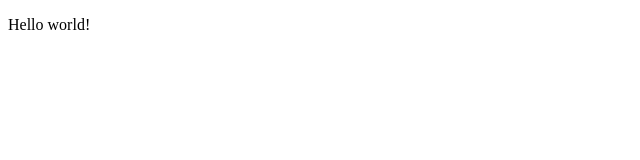
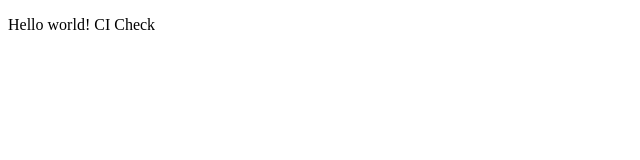
Before and after one commit to aleyakovle/react-spa-private, a React (Create React App) app in the folder client/: page / in a window 1280 px wide. Shown: the top 160 px of the page, without its empty margins (0-640 px from the left). Built offline with nearby package versions, Linux system fonts and the light colour scheme; the HTML template or start-up script is replaced by a standard one.

Commit message:
AWS Amplify CI check

```diff
--- a/client/src/App.tsx
+++ b/client/src/App.tsx
@@ -2,6 +2,6 @@ import React from "react";
 
 export const App: React.FC<any> = () => {
     return (
-        <p>Hello world!</p>
+        <p>Hello world! CI Check</p>
     );
 };
```
